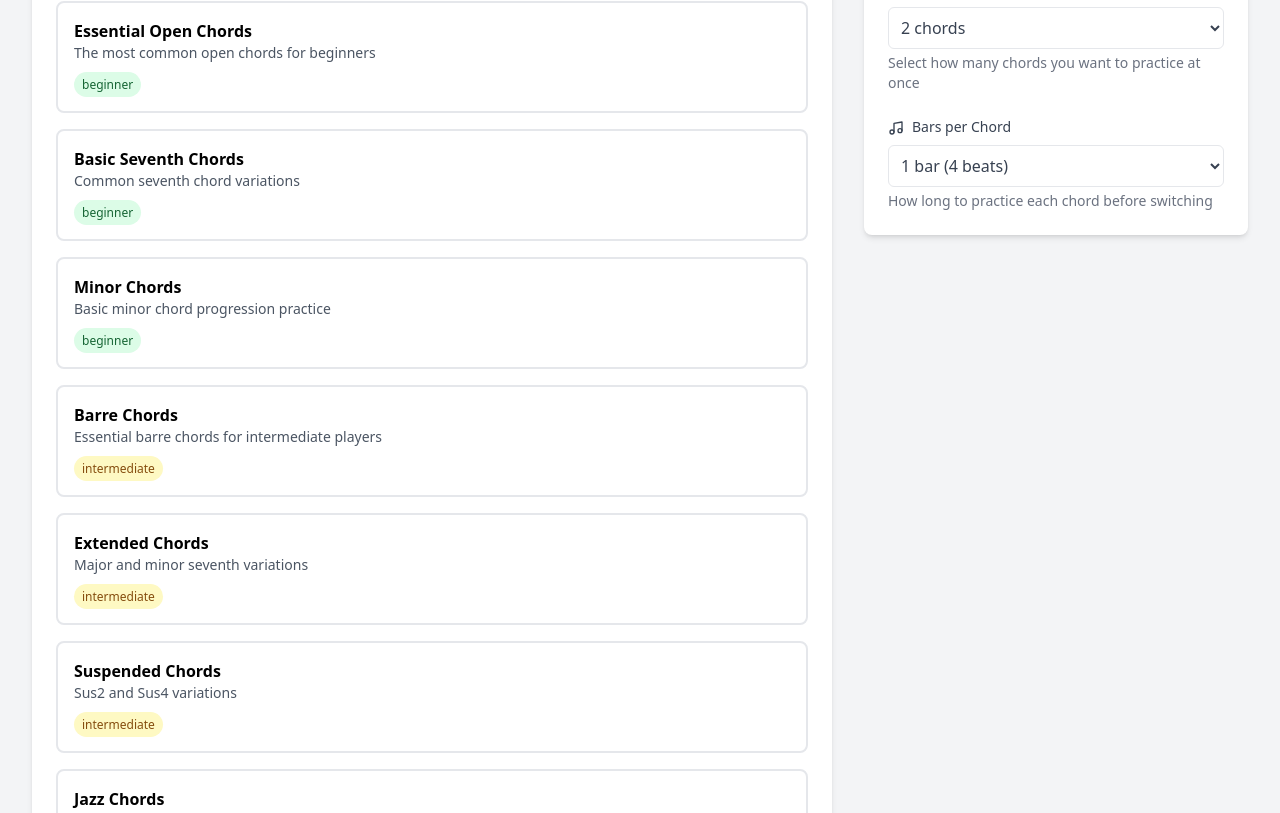
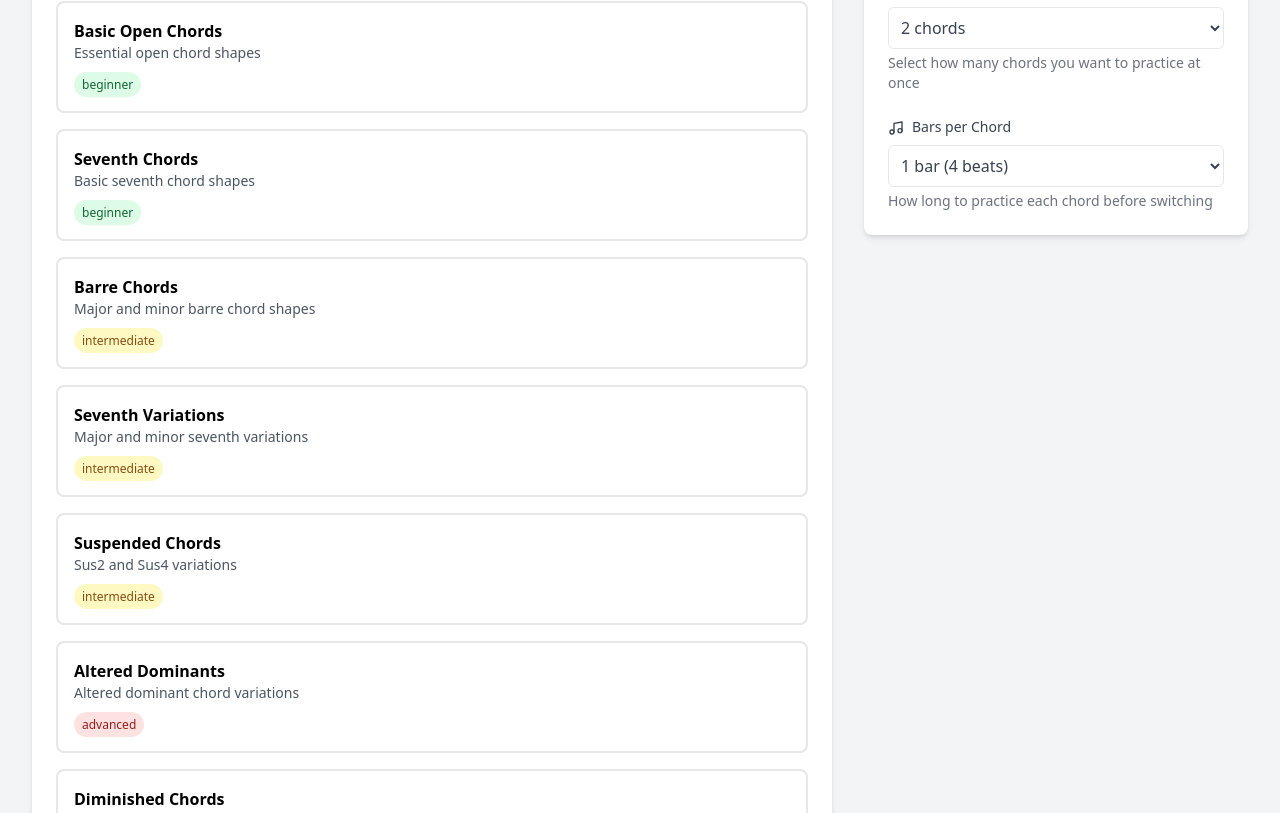
Before and after one commit to ysaaba/Chordie-App, a React (Vite) app: page / in a window 1280 px wide. Shown: the part 681-1494 px from the top of the page. Built offline with nearby package versions, Linux system fonts and the light colour scheme.

Commit message:
Refactor chord and scale definitions: update naming conventions, enhance barre chord entries, and add new chord progressions for major and minor scales. Introduce additional suspended and seventh chords for improved playability.

```diff
--- a/src/data/chords/barre.ts
+++ b/src/data/chords/barre.ts
@@ -1,7 +1,7 @@
 import { ChordDefinition } from '../../types/chord';
 
 export const barreChords: Record<string, ChordDefinition> = {
-  // Keep all existing chords
+  // Basic barre chords
   F: {
     name: 'F Major',
     positions: [1, 3, 3, 2, 1, 1],
@@ -26,60 +26,55 @@ export const barreChords: Record<string, ChordDefinition> = {
     fingers: [1, 3, 4, 1, 1, 1],
     difficulty: 'intermediate',
   },
-  'F#': {
-    name: 'F# Major',
+  'F#/Gb': {
+    name: 'F# / Gb Major',
     positions: [2, 4, 4, 3, 2, 2],
     fingers: [1, 3, 4, 2, 1, 1],
     difficulty: 'intermediate',
   },
-  'C#': {
-    name: 'C# Major',
+  'C#/Db': {
+    name: 'C# / Db Major',
     positions: [9, 11, 11, 10, 9, 9],
     fingers: [1, 3, 4, 2, 1, 1],
     difficulty: 'intermediate',
   },
-  'G#': {
-    name: 'G# Major',
+  'G#/Ab': {
+    name: 'G# / Ab Major',
     positions: [4, 6, 6, 5, 4, 4],
     fingers: [1, 3, 4, 2, 1, 1],
     difficulty: 'intermediate',
   },
-  Ab: {
-    name: 'Ab Major',
-    positions: [4, 6, 6, 5, 4, 4],
-    fingers: [1, 3, 4, 2, 1, 1],
-    difficulty: 'intermediate',
-  },
-  Bb: {
-    name: 'Bb Major',
+  'A#/Bb': {
+    name: 'A# / Bb Major',
     positions: [6, 8, 8, 7, 6, 6],
     fingers: [1, 3, 4, 2, 1, 1],
     difficulty: 'intermediate',
   },
-  'C#m': {
-    name: 'C# Minor',
+  'C#m/Dbm': {
+    name: 'C# / Db Minor',
     positions: [9, 11, 11, 9, 9, 9],
     fingers: [1, 3, 4, 1, 1, 1],
     difficulty: 'intermediate',
   },
-  Ebm: {
-    name: 'Eb Minor',
+  'D#m/Ebm': {
+    name: 'D# / Eb Minor',
+    positions: [11, 13, 13, 11, 11, 11],
+    fingers: [1, 3, 4, 1, 1, 1],
+    difficulty: 'intermediate',
+  },
+  'G#m/Abm': {
+    name: 'G# / Ab Minor',
+    positions: [4, 6, 6, 4, 4, 4],
+    fingers: [1, 3, 4, 1, 1, 1],
+    difficulty: 'intermediate',
+  },
+  'A#m/Bbm': {
+    name: 'A# / Bb Minor',
     positions: [6, 8, 8, 6, 6, 6],
     fingers: [1, 3, 4, 1, 1, 1],
     difficulty: 'intermediate',
   },
-  'G#m': {
-    name: 'G# Minor',
-    positions: [4, 6, 6, 4, 4, 4],
-    fingers: [1, 3, 4, 1, 1, 1],
-    difficulty: 'intermediate',
-  },
-  Bbm: {
-    name: 'Bb Minor',
-    positions: [6, 8, 8, 6, 6, 6],
-    fingers: [1, 3, 4, 1, 1, 1],
-    difficulty: 'intermediate',
-  },
+  // Seventh chords
   Dm7: {
     name: 'D Minor 7',
     positions: [5, 7, 5, 5, 5, 5],
@@ -92,38 +87,26 @@ export const barreChords: Record<string, ChordDefinition> = {
     fingers: [1, 3, 1, 1, 1, 1],
     difficulty: 'intermediate',
   },
-  'F#7': {
-    name: 'F# Seventh',
+  'F#7/Gb7': {
+    name: 'F# / Gb Seventh',
     positions: [2, 4, 2, 3, 2, 2],
     fingers: [1, 3, 1, 2, 1, 1],
     difficulty: 'intermediate',
   },
-  'G#m7': {
-    name: 'G# Minor 7',
+  'G#m7/Abm7': {
+    name: 'G# / Ab Minor 7',
     positions: [4, 6, 4, 4, 4, 4],
     fingers: [1, 3, 1, 1, 1, 1],
     difficulty: 'intermediate',
   },
-  'A#': {
-    name: 'A# Major',
-    positions: [6, 8, 8, 7, 6, 6],
-    fingers: [1, 3, 4, 2, 1, 1],
-    difficulty: 'intermediate',
-  },
-  'C#7': {
-    name: 'C# Seventh',
+  'C#7/Db7': {
+    name: 'C# / Db Seventh',
     positions: [9, 11, 9, 10, 9, 9],
     fingers: [1, 3, 1, 2, 1, 1],
     difficulty: 'intermediate',
   },
-  'D#m': {
-    name: 'D# Minor',
-    positions: [11, 13, 13, 11, 11, 11],
-    fingers: [1, 3, 4, 1, 1, 1],
-    difficulty: 'intermediate',
-  },
-  'F#m7': {
-    name: 'F# Minor 7',
+  'F#m7/Gbm7': {
+    name: 'F# / Gb Minor 7',
     positions: [2, 4, 2, 2, 2, 2],
     fingers: [1, 3, 1, 1, 1, 1],
     difficulty: 'intermediate',
@@ -134,64 +117,35 @@ export const barreChords: Record<string, ChordDefinition> = {
     fingers: [1, 3, 1, 2, 1, 1],
     difficulty: 'intermediate',
   },
-  'C#m7': {
-    name: 'C# Minor 7',
-    positions: [9, 11, 9, 9, 9, 9],
-    fingers: [1, 3, 1, 1, 1, 1],
-    difficulty: 'intermediate',
-  },
-  Abm7: {
-    name: 'Ab Minor 7',
-    positions: [4, 6, 4, 4, 4, 4],
-    fingers: [1, 3, 1, 1, 1, 1],
-    difficulty: 'intermediate',
-  },
-  Bbmaj7: {
-    name: 'Bb Major 7',
+  // Major 7 chords
+  'A#maj7/Bbmaj7': {
+    name: 'A# / Bb Major 7',
     positions: [6, 8, 7, 7, 6, 6],
     fingers: [1, 3, 2, 2, 1, 1],
     difficulty: 'intermediate',
   },
-  Ebmaj7: {
-    name: 'Eb Major 7',
+  'D#maj7/Ebmaj7': {
+    name: 'D# / Eb Major 7',
     positions: [11, 13, 12, 12, 11, 11],
     fingers: [1, 3, 2, 2, 1, 1],
     difficulty: 'intermediate',
   },
-  'G#maj7': {
-    name: 'G# Major 7',
+  'G#maj7/Abmaj7': {
+    name: 'G# / Ab Major 7',
     positions: [4, 6, 5, 5, 4, 4],
     fingers: [1, 3, 2, 2, 1, 1],
     difficulty: 'intermediate',
   },
-  'C#maj7': {
-    name: 'C# Major 7',
+  'C#maj7/Dbmaj7': {
+    name: 'C# / Db Major 7',
     positions: [9, 11, 10, 10, 9, 9],
     fingers: [1, 3, 2, 2, 1, 1],
     difficulty: 'intermediate',
   },
-  'F#maj7': {
-    name: 'F# Major 7',
+  'F#maj7/Gbmaj7': {
+    name: 'F# / Gb Major 7',
     positions: [2, 4, 3, 3, 2, 2],
     fingers: [1, 3, 2, 2, 1, 1],
-    difficulty: 'intermediate',
-  },
-  Dbm7: {
-    name: 'Db Minor 7',
-    positions: [9, 11, 9, 9, 9, 9],
-    fingers: [1, 3, 1, 1, 1, 1],
-    difficulty: 'intermediate',
-  },
-  Gbmaj7: {
-    name: 'Gb Major 7',
-    positions: [2, 4, 3, 3, 2, 2],
-    fingers: [1, 3, 2, 2, 1, 1],
-    difficulty: 'intermediate',
-  },
-  Ebm7: {
-    name: 'Eb Minor 7',
-    positions: [11, 13, 11, 11, 11, 11],
-    fingers: [1, 3, 1, 1, 1, 1],
     difficulty: 'intermediate',
   },
   Bmaj7: {
--- a/src/data/chords/sets.ts
+++ b/src/data/chords/sets.ts
@@ -2,46 +2,34 @@ import { ChordSet } from '../../types/chord';
 
 export const chordSets: ChordSet[] = [
   {
-    name: 'Essential Open Chords',
-    description: 'The most common open chords for beginners',
-    chords: ['A', 'D', 'G', 'C', 'Em', 'E'],
+    name: 'Basic Open Chords',
+    description: 'Essential open chord shapes',
+    chords: ['A', 'D', 'G', 'C', 'Em', 'Am'],
     difficulty: 'beginner'
   },
   {
-    name: 'Basic Seventh Chords',
-    description: 'Common seventh chord variations',
-    chords: ['A7', 'D7', 'G7', 'C7', 'E7'],
-    difficulty: 'beginner'
-  },
-  {
-    name: 'Minor Chords',
-    description: 'Basic minor chord progression practice',
-    chords: ['Am', 'Em', 'Dm', 'Bm'],
+    name: 'Seventh Chords',
+    description: 'Basic seventh chord shapes',
+    chords: ['A7', 'D7', 'G7', 'C7', 'Em7', 'Am7'],
     difficulty: 'beginner'
   },
   {
     name: 'Barre Chords',
-    description: 'Essential barre chords for intermediate players',
-    chords: ['F', 'Bm', 'Fm', 'Gm', 'F#', 'C#', 'G#', 'Bb', 'C#m', 'G#m', 'Bbm', 'Ebm'],
+    description: 'Major and minor barre chord shapes',
+    chords: ['F', 'Bm', 'F#/Gb', 'G#/Ab', 'C#/Db', 'Fm', 'G#m/Abm', 'C#m/Dbm', 'D#m/Ebm'],
     difficulty: 'intermediate'
   },
   {
-    name: 'Extended Chords',
+    name: 'Seventh Variations',
     description: 'Major and minor seventh variations',
-    chords: ['Cmaj7', 'Dmaj7', 'Gmaj7', 'Am7', 'Em7', 'Dm7'],
+    chords: ['Cmaj7', 'F#maj7/Gbmaj7', 'G#maj7/Abmaj7', 'Bmaj7', 'Am7', 'Dm7', 'Em7', 'G#m7/Abm7'],
     difficulty: 'intermediate'
   },
   {
     name: 'Suspended Chords',
     description: 'Sus2 and Sus4 variations',
-    chords: ['Asus2', 'Asus4', 'Dsus2', 'Dsus4', 'Esus2', 'Esus4'],
+    chords: ['Asus2', 'Dsus4', 'Esus2', 'Gsus4'],
     difficulty: 'intermediate'
-  },
-  {
-    name: 'Jazz Chords',
-    description: 'Common jazz chord voicings',
-    chords: ['Am9', 'Dm9', 'Cmaj9', 'Gmaj9', 'Bm9'],
-    difficulty: 'advanced'
   },
   {
     name: 'Altered Dominants',
--- a/src/data/chords/seventh.ts
+++ b/src/data/chords/seventh.ts
@@ -36,5 +36,11 @@ export const seventhChords: Record<string, ChordDefinition> = {
     positions: [-1, 2, 1, 2, 0, 2],
     fingers: [0, 2, 1, 3, 0, 4],
     difficulty: 'intermediate'
+  },
+  'Am7': {
+    name: 'A Minor 7',
+    positions: [-1, 0, 2, 0, 1, 0],
+    fingers: [0, 0, 2, 0, 1, 0],
+    difficulty: 'beginner'
   }
 };
--- a/src/data/chords/suspended.ts
+++ b/src/data/chords/suspended.ts
@@ -36,5 +36,17 @@ export const suspendedChords: Record<string, ChordDefinition> = {
     positions: [0, 2, 2, 2, 0, 0],
     fingers: [0, 2, 3, 4, 0, 0],
     difficulty: 'intermediate'
+  },
+  'Gsus4': {
+    name: 'G Sus 4',
+    positions: [3, 3, 0, 0, 1, 3],
+    fingers: [2, 3, 0, 0, 1, 4],
+    difficulty: 'intermediate'
+  },
+  'Fsus2': {
+    name: 'F Sus 2',
+    positions: [1, 3, 3, -1, 1, 1],
+    fingers: [1, 3, 4, 0, 1, 1],
+    difficulty: 'intermediate'
   }
 };
--- a/src/data/progressions/major.ts
+++ b/src/data/progressions/major.ts
@@ -41,7 +41,6 @@ export const majorProgressions: ChordProgression[] = [
     description: 'Jazz turnaround',
     pattern: ['I', 'IV', 'ii', 'V']
   },
-  // New progressions added below
   {
     name: 'I-vi-ii-V-I',
     description: 'Extended jazz progression',
@@ -63,8 +62,48 @@ export const majorProgressions: ChordProgression[] = [
     pattern: ['I', 'V', 'vi', 'iii']
   },
   {
-    name: 'I-IV-I-V-vi-IV-V',
+    name: 'I-IV-I-V',
+    description: 'Simple verse progression',
+    pattern: ['I', 'IV', 'I', 'V']
+  },
+  {
+    name: 'I-vi-ii-IV',
+    description: 'Gentle progression',
+    pattern: ['I', 'vi', 'ii', 'IV']
+  },
+  {
+    name: 'I-V-IV-IV',
+    description: 'Rock ballad progression',
+    pattern: ['I', 'V', 'IV', 'IV']
+  },
+  {
+    name: 'vi-V-IV-III',
+    description: 'Descending progression',
+    pattern: ['vi', 'V', 'IV', 'III']
+  },
+  {
+    name: 'I-V-vi-IV-V',
     description: 'Extended pop progression',
-    pattern: ['I', 'IV', 'I', 'V', 'vi', 'IV', 'V']
+    pattern: ['I', 'V', 'vi', 'IV', 'V']
+  },
+  {
+    name: 'I-iii-vi-ii-V',
+    description: 'Jazz ballad progression',
+    pattern: ['I', 'iii', 'vi', 'ii', 'V']
+  },
+  {
+    name: 'I-IV-ii-V-iii-vi',
+    description: 'Extended circle progression',
+    pattern: ['I', 'IV', 'ii', 'V', 'iii', 'vi']
+  },
+  {
+    name: 'I-V-vi-IV-I-V',
+    description: 'Extended pop cadence',
+    pattern: ['I', 'V', 'vi', 'IV', 'I', 'V']
+  },
+  {
+    name: 'I-vi-iii-IV-ii-V-I',
+    description: 'Complete circle progression',
+    pattern: ['I', 'vi', 'iii', 'IV', 'ii', 'V', 'I']
   }
 ];
--- a/src/data/progressions/minor.ts
+++ b/src/data/progressions/minor.ts
@@ -41,7 +41,6 @@ export const minorProgressions: ChordProgression[] = [
     description: 'Minor dramatic progression',
     pattern: ['i', 'v', 'VI', 'V']
   },
-  // New progressions added below
   {
     name: 'i-VII-VI-v-iv-III',
     description: 'Minor descending sequence',
@@ -53,18 +52,48 @@ export const minorProgressions: ChordProgression[] = [
     pattern: ['i', 'VI', 'III', 'iv', 'v', 'i']
   },
   {
-    name: 'i-iv-i-V-VI-iv-V',
-    description: 'Extended minor pop progression',
-    pattern: ['i', 'iv', 'i', 'V', 'VI', 'iv', 'V']
+    name: 'i-iv-i-V',
+    description: 'Minor verse progression',
+    pattern: ['i', 'iv', 'i', 'V']
   },
   {
-    name: 'i-III-VI-iv-v-i',
-    description: 'Minor storytelling progression',
-    pattern: ['i', 'III', 'VI', 'iv', 'v', 'i']
+    name: 'i-III-VII-iv',
+    description: 'Epic minor progression',
+    pattern: ['i', 'III', 'VII', 'iv']
   },
   {
-    name: 'i-v-iv-VII-III-VI-v',
-    description: 'Epic minor progression',
-    pattern: ['i', 'v', 'iv', 'VII', 'III', 'VI', 'v']
+    name: 'i-v-iv-v',
+    description: 'Minor rock progression',
+    pattern: ['i', 'v', 'iv', 'v']
+  },
+  {
+    name: 'i-VI-III-VII-i',
+    description: 'Extended Andalusian',
+    pattern: ['i', 'VI', 'III', 'VII', 'i']
+  },
+  {
+    name: 'i-v-VI-iv-v',
+    description: 'Dramatic minor progression',
+    pattern: ['i', 'v', 'VI', 'iv', 'v']
+  },
+  {
+    name: 'i-iv-VII-III-VI',
+    description: 'Extended minor sequence',
+    pattern: ['i', 'iv', 'VII', 'III', 'VI']
+  },
+  {
+    name: 'i-v-iv-VII-III-i',
+    description: 'Minor journey return',
+    pattern: ['i', 'v', 'iv', 'VII', 'III', 'i']
+  },
+  {
+    name: 'i-VI-VII-v-iv-i',
+    description: 'Minor storytelling return',
+    pattern: ['i', 'VI', 'VII', 'v', 'iv', 'i']
+  },
+  {
+    name: 'i-III-iv-v-VI-i',
+    description: 'Minor cinematic progression',
+    pattern: ['i', 'III', 'iv', 'v', 'VI', 'i']
   }
 ];
```
Also changed, not shown: src/data/scales.ts (+29 -13 lines).
